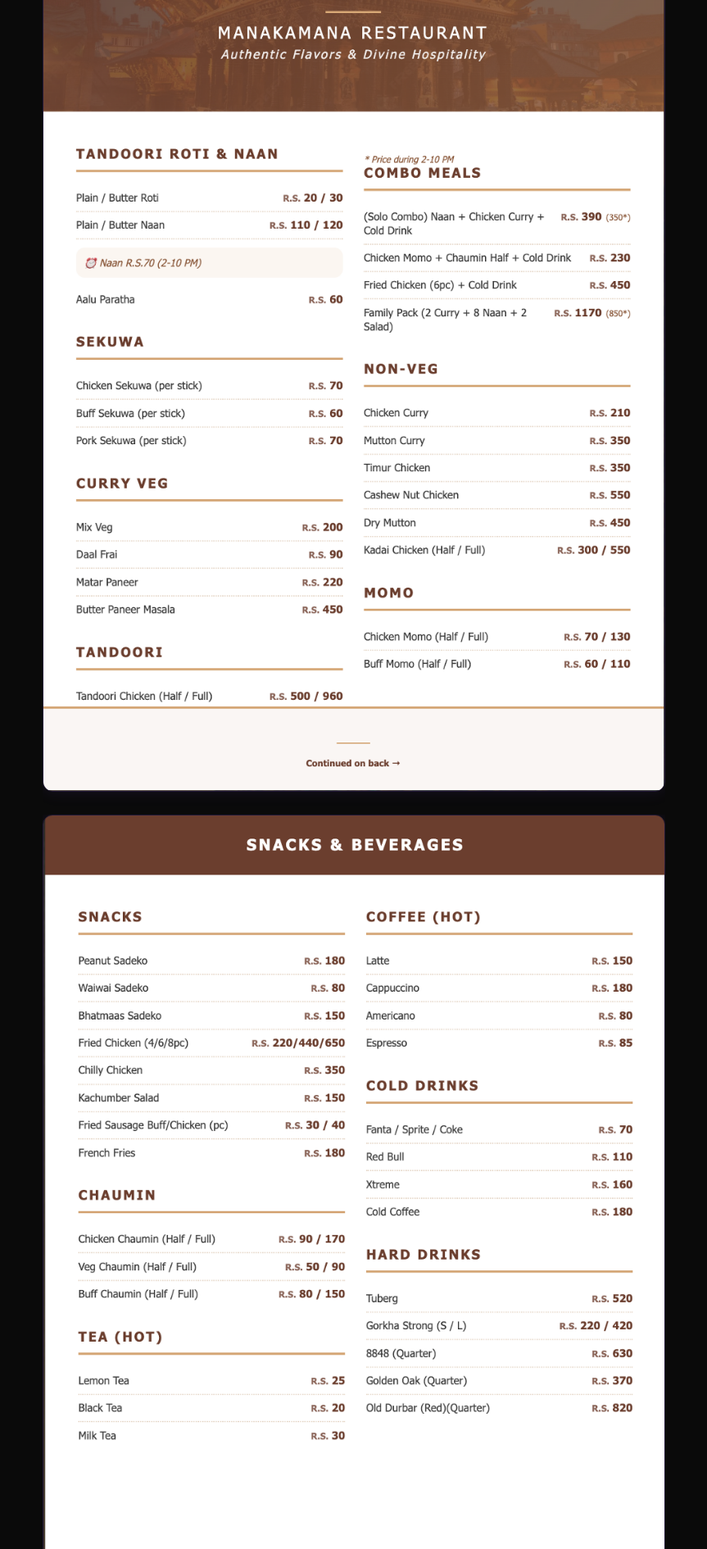
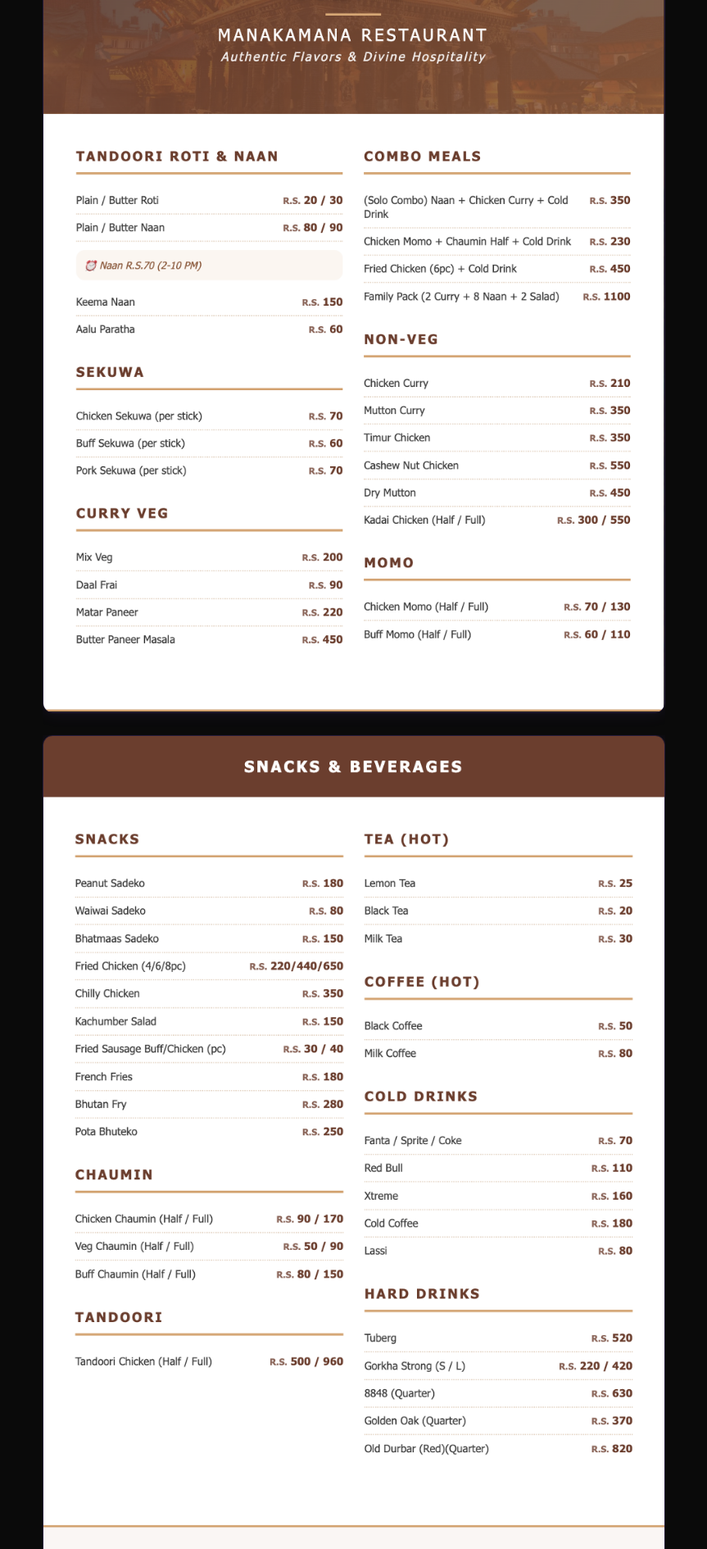
Before and after one commit to DipDev01/Manakamana-Menu, a plain HTML site: page index.html in a window 1280 px wide. Shown: the part 499-2389 px from the top of the page at 82% size, without its empty margins (208-1071 px from the left). Drawn offline with Linux system fonts and the light colour scheme.

Commit message:
Changed Images

```diff
--- a/index.html
+++ b/index.html
@@ -525,7 +525,7 @@
                 <div class="side-particle right">🔥</div>
                 <div class="side-particle right">🍖</div>
                 <div class="side-particle right">🌶️</div>
-                <img src="menue_pg1.png" alt="Menu Page 1" class="menu-img">
+                <img src="Menu_pg1.png" alt="Menu Page 1" class="menu-img">
             </div>
             <div class="menu-container">
                 <div class="side-particle left">🍖</div>
@@ -536,7 +536,7 @@
                 <div class="side-particle right">🍗</div>
                 <div class="side-particle right">🔥</div>
                 <div class="side-particle right">🍖</div>
-                <img src="menue_pg2.png" alt="Menu Page 2" class="menu-img">
+                <img src="Menu_pg2.png" alt="Menu Page 2" class="menu-img">
             </div>
         </div>
     </div>
```
Also changed, not shown: Menu_pg1.png (added), Menu_pg2.png (added), menue_pg1.png (deleted), menue_pg2.png (deleted).
